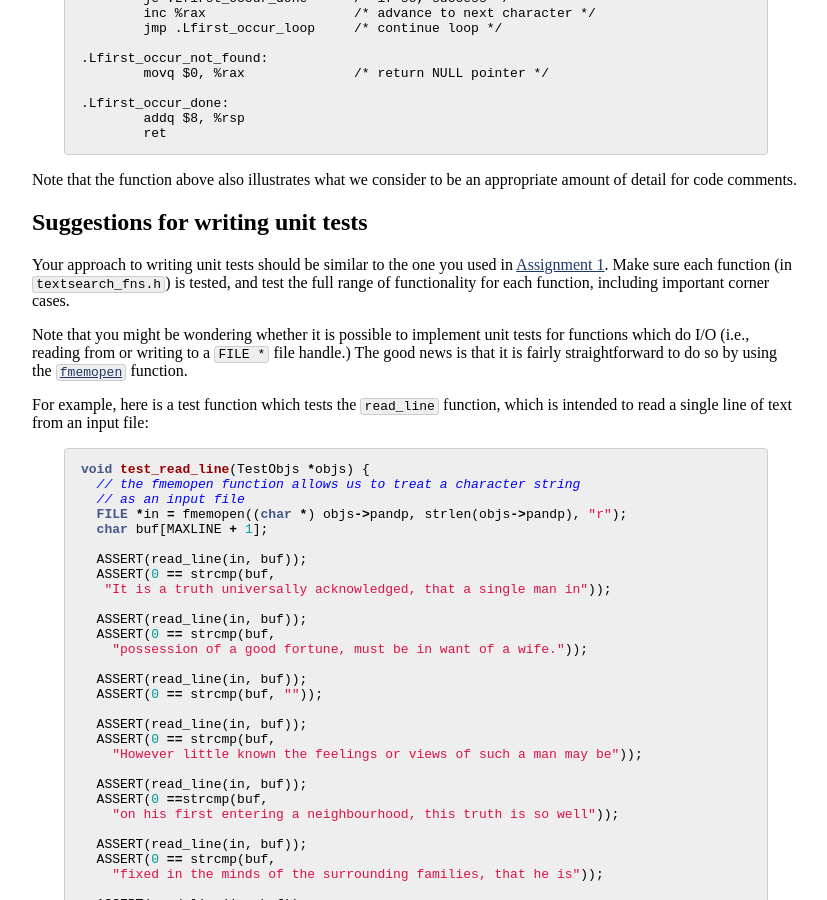
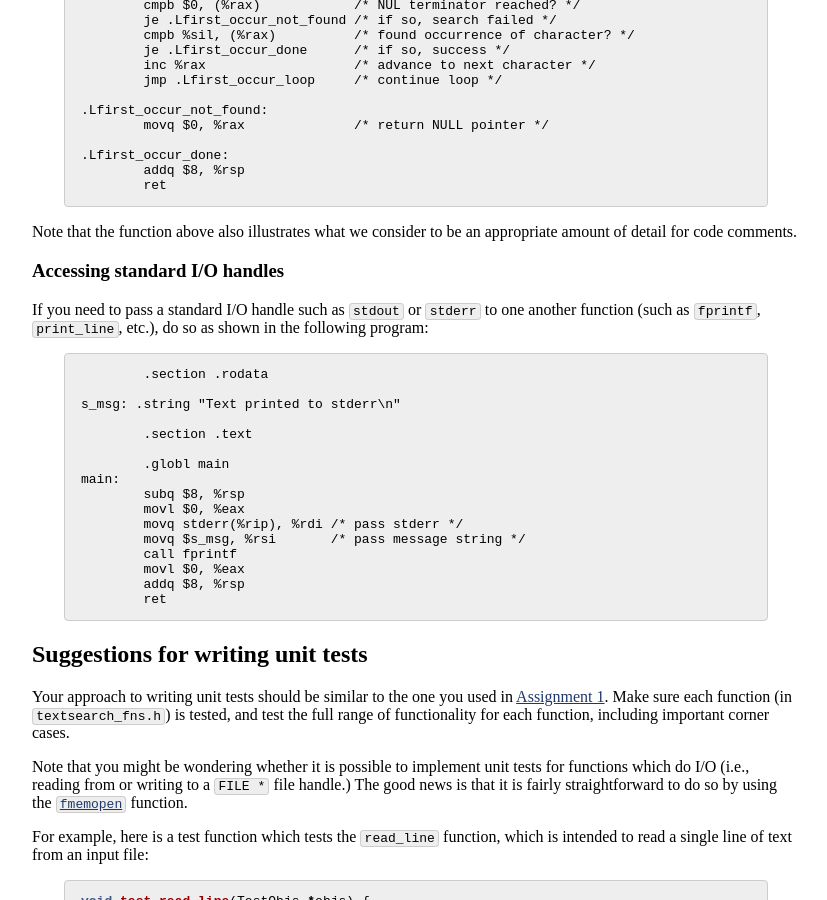
Before and after one commit to jhucsf/fall2021, a Jekyll site: the page built from assign/assign02.md, in a window 1280 px wide and 900 px high, scrolled down 6365 px. Shown: the whole window, without its empty margins (224-1051 px from the left). Built offline with Jekyll 4.4.1, drawn with Linux system fonts in a browser that asks for light colours; some of the changed text lies outside the part shown.

Commit message:
show how to pass standard I/O handles

````diff
--- a/assign/assign02.md
+++ b/assign/assign02.md
@@ -11,8 +11,12 @@ Milestone 3: due **Tuesday, Oct 5th** by 11pm
 
 Assignment type: **Pair**, you may work with one partner
 
-*Update*: There are two fixes to the original `Makefile` that you should
+*Update 9/17*: There are two fixes to the original `Makefile` that you should
 apply: see [Makefile fixes](#makefile-fixes).
+
+*Update 9/22*: See the [Accessing standard I/O handles](#accessing-standard-io-handles)
+section for information about how to access standard
+I/O handles (`stdout`, `stderr`, etc.) from assembly code.
 
 # Overview
 
@@ -416,6 +420,30 @@ first_occur:
 Note that the function above also illustrates what we consider to be an
 appropriate amount of detail for code comments.
 
+### Accessing standard I/O handles
+
+If you need to pass a standard I/O handle such as `stdout` or `stderr`
+to one another function (such as `fprintf`, `print_line`, etc.), do so as
+shown in the following program:
+
+```
+	.section .rodata
+
+s_msg: .string "Text printed to stderr\n"
+
+	.section .text
+
+	.globl main
+main:
+	subq $8, %rsp
+	movl $0, %eax
+	movq stderr(%rip), %rdi /* pass stderr */
+	movq $s_msg, %rsi       /* pass message string */
+	call fprintf
+	movl $0, %eax
+	addq $8, %rsp
+	ret
+```
 
 ## Suggestions for writing unit tests
 
````
Also changed, not shown: index.md (+1 -0 lines).
